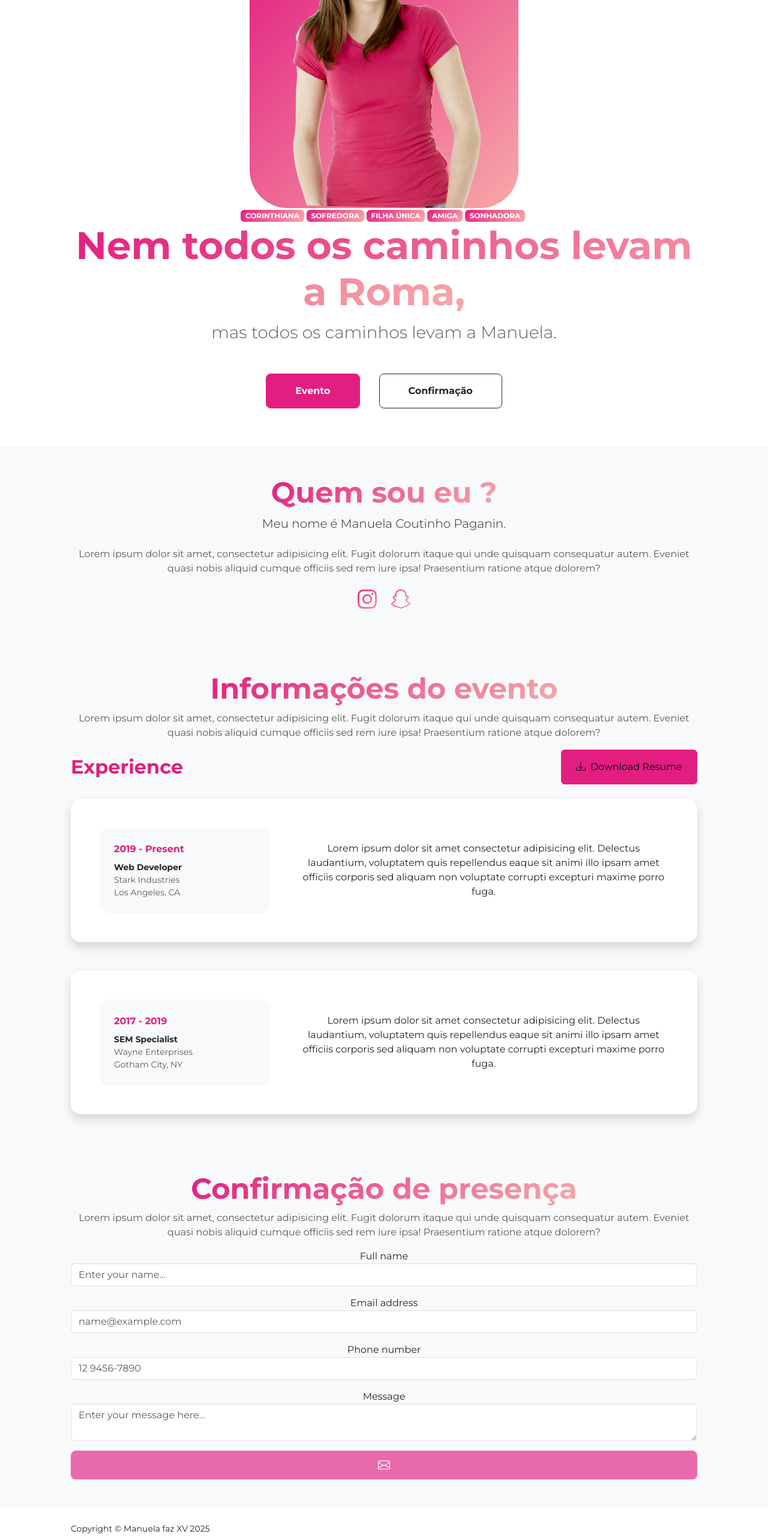
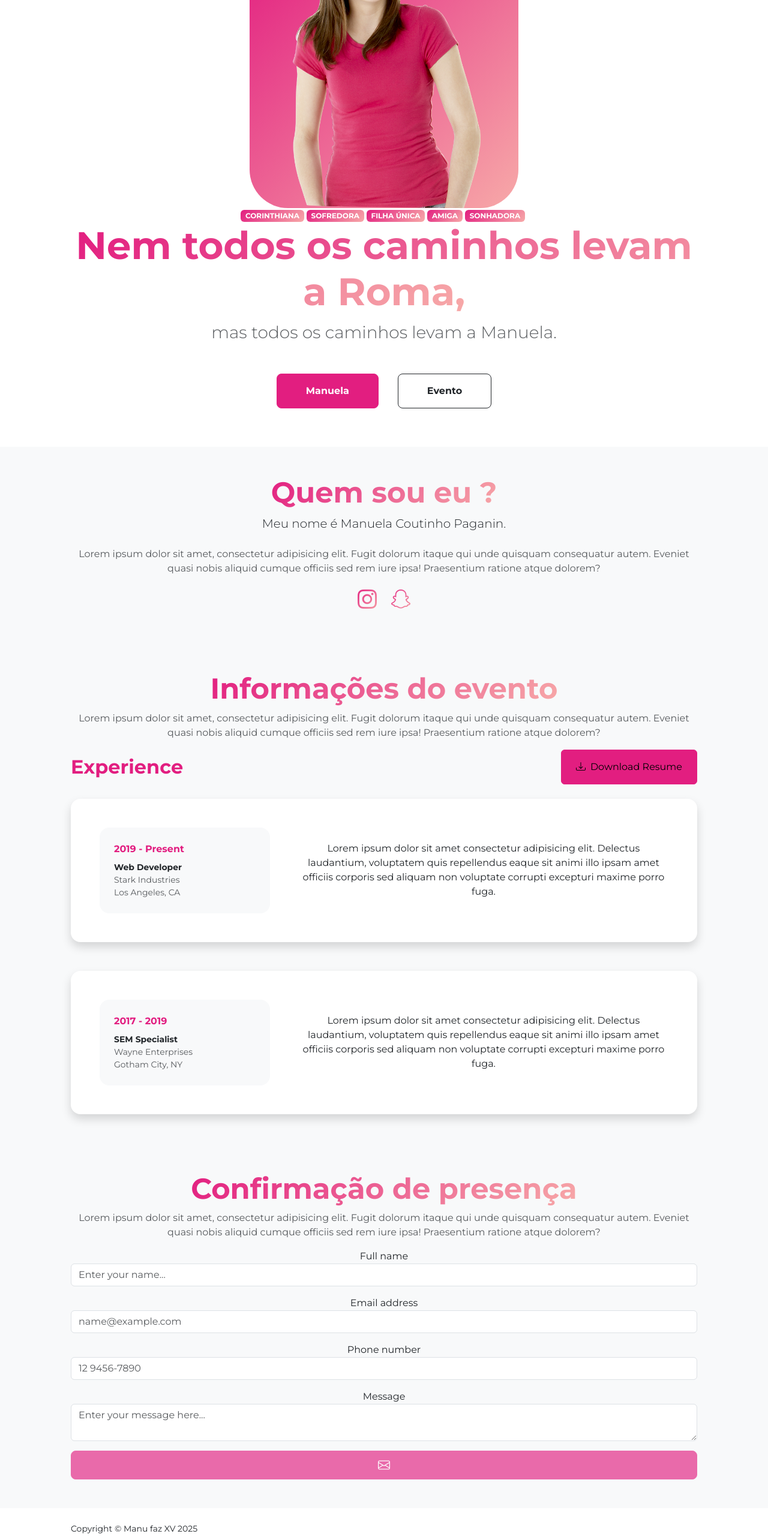
Before and after one commit to miltoncsjunior/manufazxv, a React (Vite) app: page / in a window 1280 px wide. Shown: the part 234-2797 px from the top of the page at 60% size. Built offline with nearby package versions, Linux system fonts and the light colour scheme.

Commit message:
Incluído contexto e corrigido favicon (public)

```diff
--- a/index.html
+++ b/index.html
@@ -4,10 +4,10 @@
 <head>
     <meta charset="utf-8" />
     <meta name="viewport" content="width=device-width, initial-scale=1, shrink-to-fit=no" />
-    <meta name="description" content="" />
-    <meta name="author" content="" />
+    <meta name="description" content="Página de divulgação de evento" />
+    <meta name="author" content="Milton C. S. Junior" />
     <title>Manu faz XV</title>
-    <link rel="icon" type="image/x-icon" href="./assets/favicon.ico" />
+    <link rel="icon" type="image/x-icon" href="/favicon.ico" />
     <link rel="preconnect" href="https://fonts.googleapis.com" />
     <link rel="preconnect" href="https://fonts.gstatic.com" crossorigin />
 </head>
--- a/src/App.tsx
+++ b/src/App.tsx
@@ -1,4 +1,5 @@
 import profileImage from './assets/profile.png';
+import { useAppContext } from './components/AppContext';
 import { BackToTop } from './components/BackToTop';
 import { Footer } from './components/Footer';
 import { Header } from './components/Header';
@@ -6,14 +7,13 @@ import { NavBar } from './components/NavBar';
 import { Section } from './components/Section';
 
 function App() {
+    const { title, menuItems, year } = useAppContext();
     return (
         <>
             <main className="flex-shrink-0">
                 <NavBar
-                    navTitle={'Manu faz XV'}
-                    aboutTitle={'Manuela'}
-                    eventTitle={'Evento'}
-                    rsvpTitle={'Confirmação'}
+                    title={title}
+                    itemsDescription={menuItems.map((item) => item.description)}
                 />
 
                 <Header
@@ -27,7 +27,7 @@ function App() {
                     ]}
                     title={'Nem todos os caminhos levam a Roma,'}
                     subtitle={'mas todos os caminhos levam a Manuela.'}
-                    btnText={['Evento', 'Confirmação']}
+                    btnsText={menuItems.slice(0, 2)}
                 />
 
                 <Section id="about" title="Quem sou eu ?">
@@ -221,7 +221,7 @@ function App() {
                     </form>
                 </Section>
             </main>
-            <Footer footerTitle={'Manuela faz XV'} year={2025} />
+            <Footer footerTitle={title} year={year} />
             <BackToTop />
         </>
     );
--- /dev/null
+++ b/src/components/AppContext.tsx
@@ -0,0 +1,16 @@
+import { createContext, useContext } from 'react';
+
+interface AppContextProps {
+    title: string;
+    menuItems: { section: string; description: string }[];
+    year: number;
+}
+
+export const AppContext = createContext<AppContextProps | undefined>(undefined);
+
+export function useAppContext() {
+    const context = useContext(AppContext);
+    if (!context)
+        throw new Error('useAppContext deve ser usado dentro do AppProvider');
+    return context;
+}
--- /dev/null
+++ b/src/components/AppProvider.tsx
@@ -0,0 +1,17 @@
+import type { ReactNode } from 'react';
+import { AppContext } from './AppContext';
+
+interface AppProviderProps {
+    children: ReactNode;
+    title: string;
+    menuItems: { section: string; description: string }[];
+    year: number;
+}
+
+export function AppProvider({ children, title, menuItems, year }: AppProviderProps) {
+    return (
+        <AppContext.Provider value={{ title, menuItems, year }}>
+            {children}
+        </AppContext.Provider>
+    );
+}
--- a/src/components/Header.tsx
+++ b/src/components/Header.tsx
@@ -1,12 +1,12 @@
 import { Badge } from './Badge';
 
-type HeaderProps = {
+interface HeaderProps {
     profileImage: string;
     profileTags: string[];
     title: string;
     subtitle: string;
-    btnText: [string, string];
-};
+    btnsText: { section: string; description: string }[];
+}
 
 export function Header(props: HeaderProps) {
     return (
@@ -37,18 +37,19 @@ export function Header(props: HeaderProps) {
                                 {props.subtitle}
                             </div>
                             <div className="d-grid gap-3 d-sm-flex justify-content-sm-center justify-content-xxl-start mb-3">
-                                <a
-                                    className="btn btn-primary btn-lg text-white px-5 py-3 me-sm-3 fs-6 fw-bolder"
-                                    href="#event"
-                                >
-                                    {props.btnText[0]}
-                                </a>
-                                <a
-                                    className="btn btn-outline-dark btn-lg px-5 py-3 fs-6 fw-bolder"
-                                    href="#rsvp"
-                                >
-                                    {props.btnText[1]}
-                                </a>
+                                {props.btnsText.map((btn, index) => (
+                                    <a
+                                        key={index}
+                                        className={`btn btn-${
+                                            index === 0
+                                                ? 'primary text-white me-sm-3'
+                                                : 'outline-dark'
+                                        } btn-lg px-5 py-3 fs-6 fw-bolder`}
+                                        href={`#${btn.section}`}
+                                    >
+                                        {btn.description}
+                                    </a>
+                                ))}
                             </div>
                         </div>
                     </div>
--- a/src/components/NavBar.tsx
+++ b/src/components/NavBar.tsx
@@ -1,15 +1,15 @@
+import { NavItem } from './NavItem';
+
 interface NavBarProps {
-    navTitle: string;
-    aboutTitle: string;
-    eventTitle: string;
-    rsvpTitle: string;
+    title: string;
+    itemsDescription: string[];
 }
 
 export function NavBar(props: NavBarProps) {
     return (
         <nav id="navBar" className="navbar navbar-expand-lg bg-white py-3">
             <div className="container px-5">
-                <span className="fw-bolder text-primary">{props.navTitle}</span>
+                <span className="fw-bolder text-primary">{props.title}</span>
                 <button
                     className="navbar-toggler"
                     type="button"
@@ -26,21 +26,14 @@ export function NavBar(props: NavBarProps) {
                     id="navbarSupportedContent"
                 >
                     <ul className="navbar-nav ms-auto mb-2 mb-lg-0 small fw-bolder">
-                        <li className="nav-item">
-                            <a className="nav-link" href="#about">
-                                {props.aboutTitle}
-                            </a>
-                        </li>
-                        <li className="nav-item">
-                            <a className="nav-link" href="#event">
-                                {props.eventTitle}
-                            </a>
-                        </li>
-                        <li className="nav-item">
-                            <a className="nav-link" href="#rsvp">
-                                {props.rsvpTitle}
-                            </a>
-                        </li>
+                        <NavItem
+                            itemsSection={['about', 'event', 'rsvp']}
+                            itemsDescription={[
+                                props.itemsDescription[0],
+                                props.itemsDescription[1],
+                                props.itemsDescription[2],
+                            ]}
+                        />
                     </ul>
                 </div>
             </div>
--- /dev/null
+++ b/src/components/NavItem.tsx
@@ -0,0 +1,18 @@
+interface NavItemProps {
+    itemsSection: [string, string, string];
+    itemsDescription: [string, string, string];
+}
+
+export function NavItem(props: NavItemProps) {
+    return (
+        <>
+            {props.itemsSection.map((section, index) => (
+                <li className="nav-item" key={section}>
+                    <a className="nav-link" href={`#${section}`}>
+                        {props.itemsDescription[index]}
+                    </a>
+                </li>
+            ))}
+        </>
+    );
+}
--- a/src/main.tsx
+++ b/src/main.tsx
@@ -4,12 +4,23 @@ import 'bootstrap/dist/js/bootstrap.bundle.min.js';
 import { StrictMode } from 'react';
 import { createRoot } from 'react-dom/client';
 import App from './App.tsx';
+import { AppProvider } from './components/AppProvider.tsx';
 import './css/colors.scss';
 import './css/styles.css';
 import './js/scripts.js';
 
 createRoot(document.getElementById('root')!).render(
     <StrictMode>
-        <App />
+        <AppProvider
+            title="Manu faz XV"
+            menuItems={[
+                { section: 'about', description: 'Manuela' },
+                { section: 'event', description: 'Evento' },
+                { section: 'rsvp', description: 'Confirmação' },
+            ]}
+            year={2025}
+        >
+            <App />
+        </AppProvider>
     </StrictMode>,
 );
```
Also changed, not shown: 1 other file (tests, documents, lock files or other folders).
